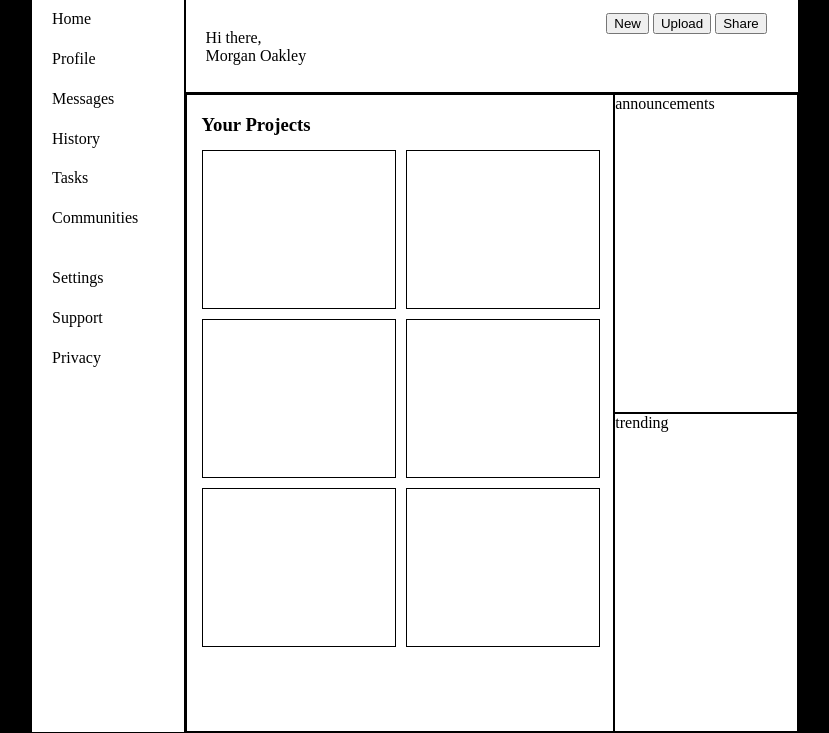
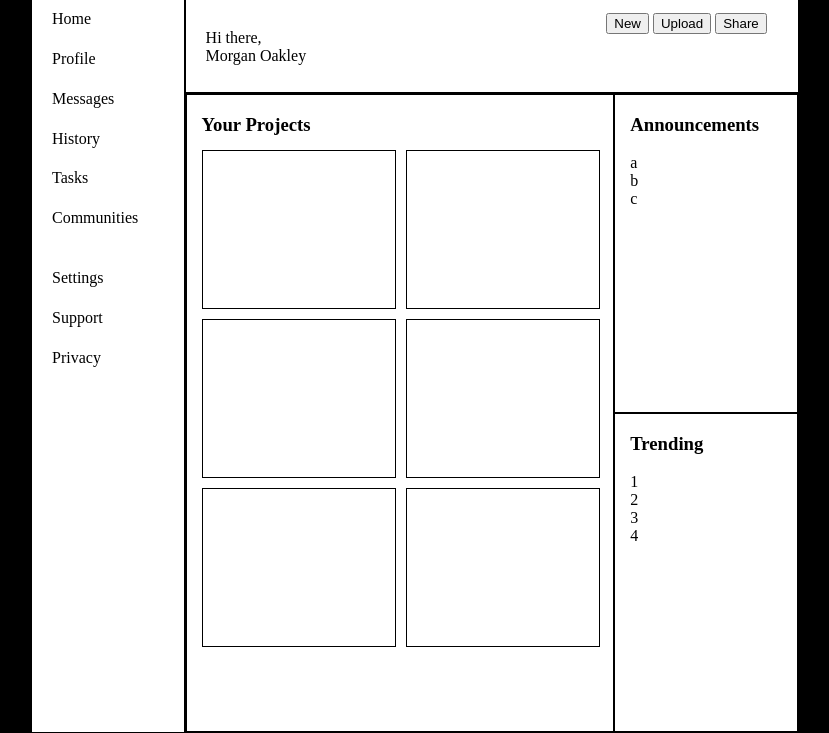
Before and after one commit to sarzhh/admin-dashboard, a plain HTML site: page index.html in a window 1280 px wide. Shown: the part 67-800 px from the top of the page, without its empty margins (225-1054 px from the left). Drawn offline with Linux system fonts and the light colour scheme.

Commit message:
Add layout to "announcements" and "trending"

```diff
--- a/index.html
+++ b/index.html
@@ -49,8 +49,23 @@
                 <div class="sub"></div>
                 <div class="sub"></div>
             </div>
-            <div class="announcements">announcements</div>
-            <div class="trending">trending</div>
+            <div class="announcements">
+                <h3>Announcements</h3>
+                <div>
+                    <div class="">a</div>
+                    <div class="">b</div>
+                    <div class="">c</div>
+                </div>
+            </div>
+            <div class="trending">
+                <h3>Trending</h3>
+                <div>
+                    <div class="">1</div>
+                    <div class="">2</div>
+                    <div class="">3</div>
+                    <div class="">4</div>
+                </div>
+            </div>
         </div>
     </div>
 </body>
--- a/styles.css
+++ b/styles.css
@@ -70,3 +70,12 @@ body{
     grid-column: 1 / span 2;
 
 }
+
+.announcements{
+   padding: 0 15px;
+
+}
+
+.trending{
+    padding: 0px 15px;
+}
```
